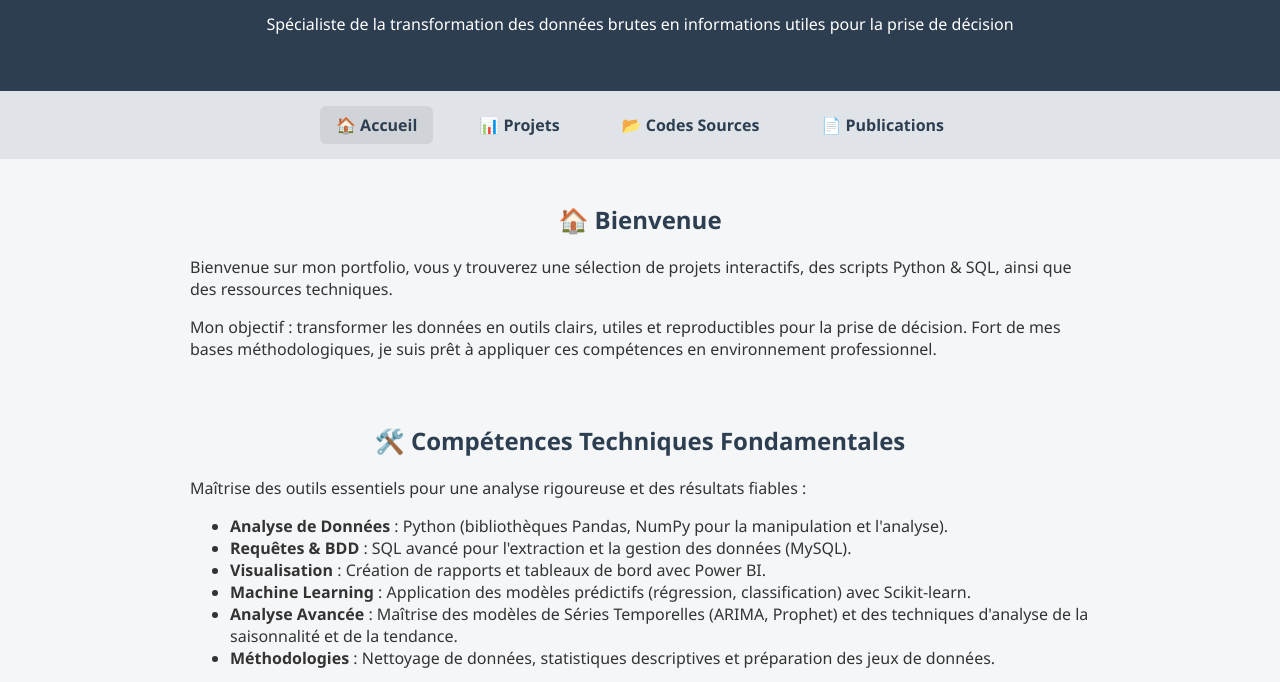
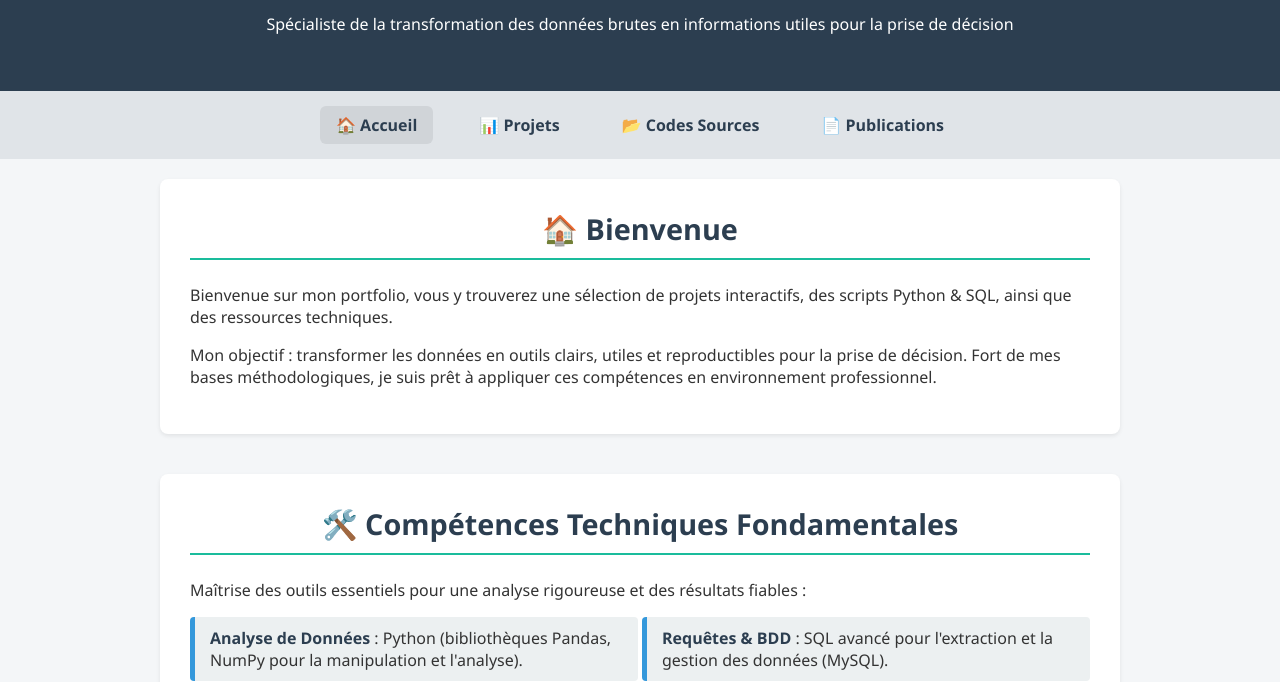
Before and after one commit to CIibra/PORTFOLIO_DATA, a plain HTML site: page index.html in a window 1280 px wide. Shown: the part 98-780 px from the top of the page. Drawn offline with Linux system fonts and the light colour scheme.

Commit message:
style.css

```diff
--- a/style.css
+++ b/style.css
@@ -37,9 +37,9 @@ h2 {
   text-align: center;
 }
 .section {
-  max-width: 900px;
+  max-width: 1100px;
   margin: auto;
-  padding: 4px;
+  padding: 20px;
 }
 footer {
   text-align: center;
@@ -165,3 +165,73 @@ nav a.active {
 .project-link:hover {
   background-color: #2980b9;
 }
+
+/* --- 3. SECTIONS DE CONTENU (Le cœur du portfolio) --- */
+.section {
+    background-color: white;
+    margin: 20px auto;
+    padding: 30px;
+    max-width: 900px;
+    border-radius: 8px;
+    box-shadow: 0 2px 4px rgba(0, 0, 0, 0.08); /* Ombre légère pour effet de carte */
+}
+
+.section h2 {
+    color: #2c3e50;
+    border-bottom: 2px solid #1abc9c; /* Ligne d'accent sous les titres */
+    padding-bottom: 10px;
+    margin-top: 0;
+    font-size: 1.8em;
+}
+
+/* --- 4. LISTES DE COMPÉTENCES ET LIVRABLES --- */
+.section ul {
+    list-style-type: none; /* Retirer les puces par défaut */
+    padding: 0;
+    display: grid;
+    grid-template-columns: 1fr; /* Une colonne par défaut */
+    gap: 4px;
+}
+
+/* Style des éléments de liste (compétences) */
+.section li {
+    background-color: #ecf0f1; /* Fond très clair pour les puces */
+    padding: 10px 15px;
+    border-radius: 4px;
+    border-left: 5px solid #3498db; /* Barre bleue pour l'accent */
+    transition: background-color 0.2s;
+}
+
+.section li:hover {
+    background-color: #dde1e5;
+}
+
+/* Rendre le texte en gras plus visible */
+.section li strong {
+    color: #2c3e50;
+}
+
+/* Pour les écrans plus larges, passer en 2 colonnes pour les listes */
+@media (min-width: 768px) {
+    .section ul {
+        grid-template-columns: repeat(2, 1fr);
+    }
+}
+
+/* --- 5. LIENS ET PIED DE PAGE --- */
+a {
+    color: #3498db; /* Bleu vif pour les liens */
+    text-decoration: none;
+    transition: color 0.3s;
+}
+
+a:hover {
+    color: #2980b9;
+    text-decoration: underline;
+}
+
+
+footer a:hover {
+    color: white;
+    text-decoration: none;
+}
```
